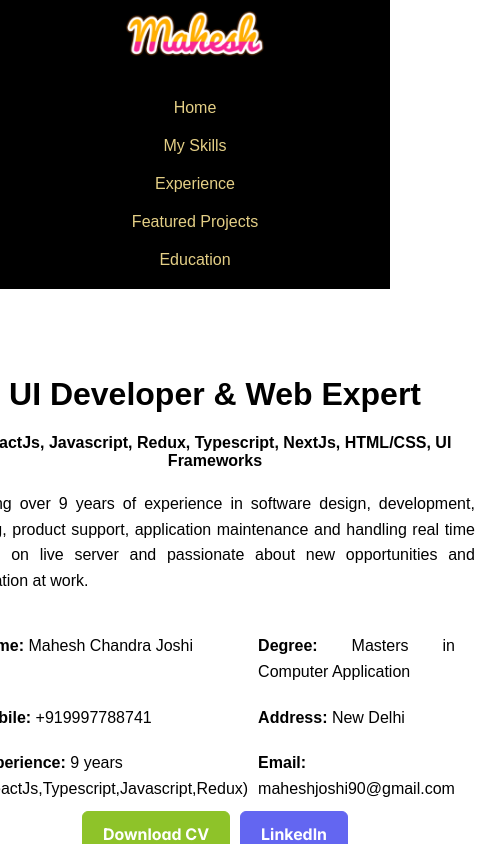
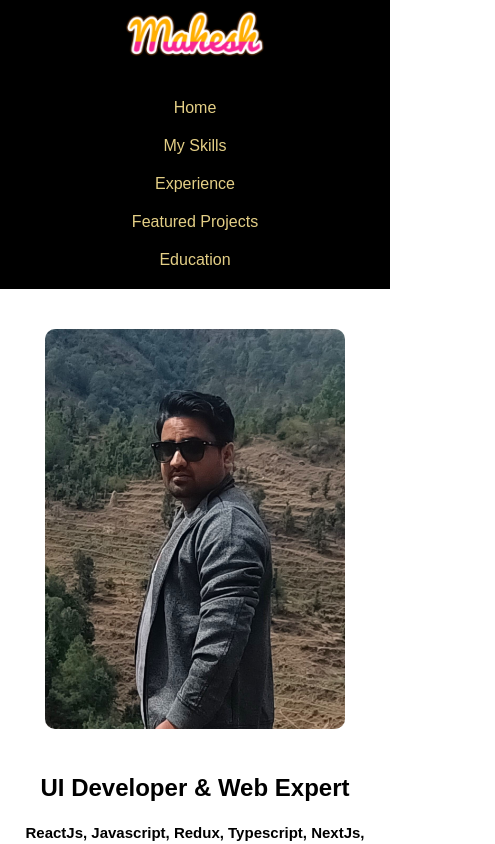
Before and after one commit to JavascriptAlways/mahesh-profile, a React (Vite) app: page / in a window 390 px wide. Shown: the top 844 px of the page, 495 px wide, since content can reach past the window. Built offline with nearby package versions, Linux system fonts and the light colour scheme.

Commit message:
responsive css udpated

```diff
--- a/src/components/About/About.css
+++ b/src/components/About/About.css
@@ -1,21 +1,32 @@
 .about-container {
     display: flex;
-    align-items: center;
+    align-items: flex-start;
     justify-content: center;
     padding: 20px;
     margin: 20px auto;
     max-width: 1200px;
+    width: 100%;
+    box-sizing: border-box;
+    overflow-x: hidden;
 }
 
 .about-image {
     flex: 1;
     padding: 20px;
+    display: flex;
+    justify-content: center;
+    align-items: center;
+    width: 100%;
 }
 
 .about-image img {
     width: 100%;
     height: auto;
     border-radius: 10px;
+    max-width: 400px;
+    margin: 0 auto;
+    display: block;
+    object-fit: contain;
 }
 
 .about-details {
@@ -26,47 +37,117 @@
 .about-details h2 {
     font-size: 32px;
     margin-bottom: 20px;
+    text-align: center;
+}
+
+.about-details h4 {
+    font-size: 18px;
+    margin-bottom: 15px;
+    line-height: 1.4;
+    text-align: center;
 }
 
 .about-details p {
     font-size: 16px;
     line-height: 1.6;
     margin-bottom: 20px;
-    text-align: justify; /* This ensures the text is justified */
-}
-
-.about-details {
-    flex: 2;
-    padding: 20px;
-}
-
-.about-details h2 {
-    font-size: 32px;
-    margin-bottom: 20px;
+    text-align: center;
 }
 
 .profile-details {
     display: grid;
     grid-template-columns: 1fr 1fr;
-    gap: 10px;
-    text-align: justify;
+    gap: 15px;
+    margin-bottom: 20px;
+    text-align: center;
 }
 
 .detail-item {
     font-size: 16px;
     line-height: 1.6;
     margin-bottom: 10px;
+    text-align: center;
 }
 
 .detail-item strong {
     display: inline-block;
     width: auto;
+    margin-right: 8px;
 }
-.download-cv{
+
+.about-btn-group {
+    display: flex;
+    gap: 15px;
+    flex-wrap: wrap;
+    justify-content: center;
+}
+
+.download-cv {
     background: #8ec329;
     border: 1px solid #8ec329;
 }
 
-.about-linkedin-btn{
-    margin-left:10px
+.about-linkedin-btn {
+    margin-left: 0;
 }
+
+/* Media Queries for Responsive Design */
+@media screen and (max-width: 768px) {
+    .about-container {
+        flex-direction: column;
+        padding: 15px;
+    }
+
+    .about-image {
+        padding: 10px;
+    }
+
+    .about-image img {
+        max-width: 300px;
+    }
+
+    .about-details {
+        padding: 15px;
+    }
+
+    .about-details h2 {
+        font-size: 26px;
+        text-align: center;
+    }
+
+    .about-details h4 {
+        font-size: 16px;
+        text-align: center;
+    }
+
+    .profile-details {
+        grid-template-columns: 1fr;
+        gap: 10px;
+    }
+
+    .about-btn-group {
+        justify-content: center;
+    }
+}
+
+@media screen and (max-width: 480px) {
+    .about-container {
+        padding: 10px;
+    }
+
+    .about-details h2 {
+        font-size: 24px;
+    }
+
+    .about-details h4 {
+        font-size: 15px;
+    }
+
+    .about-details p {
+        font-size: 15px;
+    }
+
+    .detail-item {
+        font-size: 15px;
+    }
+}
--- a/src/components/About/About.tsx
+++ b/src/components/About/About.tsx
@@ -7,7 +7,7 @@ const About = () => {
   {
     const currentYear = new Date().getFullYear();
     const startYear = 2016;
-    return currentYear - startYear + 1;
+    return Math.floor(currentYear - startYear);
    }
 
 const yearsCount = countYears();
--- a/src/components/Header/Header.css
+++ b/src/components/Header/Header.css
@@ -9,6 +9,9 @@
     position: sticky;
     top: 0;
     z-index: 1000; /* Ensure it stays on top */
+    width: 100%;
+    max-width: 100%;
+    box-sizing: border-box;
 }
 
 .logo img {
```
